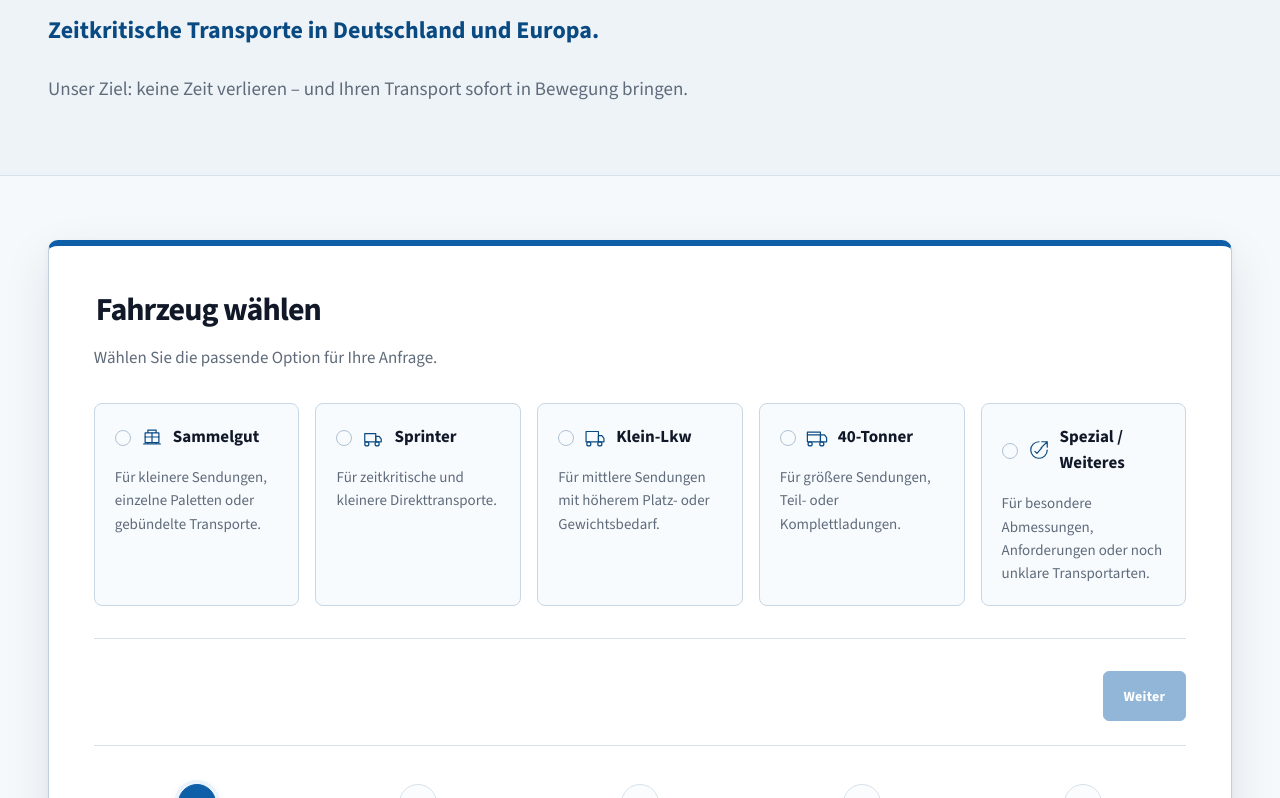
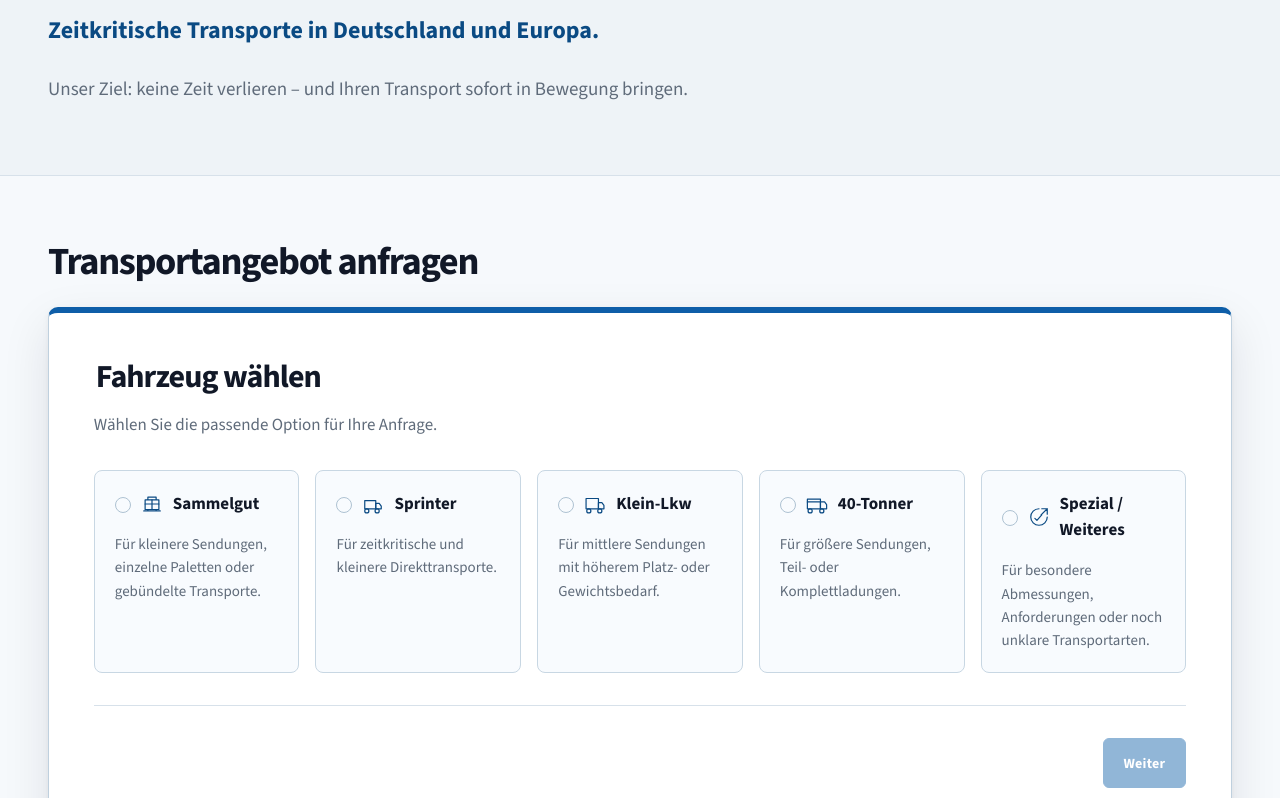
Before and after one commit to CornerDesign-Dominic/BPL-WEB, a Next.js app: page / in a window 1280 px wide. Shown: the part 302-1100 px from the top of the page. Built offline with nearby package versions, Linux system fonts and the light colour scheme.

Commit message:
Add heading to transport request form

```diff
--- a/src/app/globals.css
+++ b/src/app/globals.css
@@ -118,6 +118,8 @@ h3 { margin-bottom: var(--space-2); font-size: 1.25rem; line-height: 1.22; }
 .button:disabled { cursor: not-allowed; opacity: 0.45; }
 
 .transport-request-section { padding: clamp(var(--space-5), 5vw, var(--space-8)) 0 var(--space-10); scroll-margin-top: calc(var(--header-height) + var(--space-2)); background: var(--color-surface); }
+.transport-request-section__heading { margin-bottom: var(--space-3); }
+.transport-request-section__heading h2 { max-width: none; margin: 0; color: var(--color-text); font-size: clamp(1.875rem, 3vw, 2.5rem); font-weight: 800; letter-spacing: -0.035em; }
 .transport-request-box { position: relative; padding: clamp(var(--space-3), 3.5vw, var(--space-6)); padding-bottom: var(--space-3); border: 1px solid #bfd0de; border-top: 0.375rem solid var(--color-primary); border-radius: 0.625rem; background: var(--color-background); box-shadow: 0 1.125rem 3rem var(--color-form-shadow), 0 0.125rem 0.375rem rgb(17 24 39 / 5%); }
 .transport-request-box::before { position: absolute; top: 0; right: var(--space-4); left: var(--space-4); height: 1px; background: rgb(255 255 255 / 80%); content: ""; }
 .transport-request-box form { display: grid; min-height: 0; grid-template-rows: auto auto auto; }
@@ -287,6 +289,7 @@ h3 { margin-bottom: var(--space-2); font-size: 1.25rem; line-height: 1.22; }
   .page-container, .site-header__inner, .site-footer__inner { width: min(100% - 2rem, var(--content-width)); }
   .hero__content { min-height: 0; padding-block: var(--space-8); }
   .transport-request-section { padding-block: var(--space-4) var(--space-8); }
+  .transport-request-section__heading { margin-bottom: var(--space-2); }
   .transport-request-box { padding: var(--space-3); }
   .transport-request-box form { grid-template-rows: auto auto auto; }
   .request-step-content { padding: 0 0 var(--space-3); }
--- a/src/components/transport-request/TransportRequestForm.tsx
+++ b/src/components/transport-request/TransportRequestForm.tsx
@@ -121,7 +121,10 @@ export function TransportRequestForm() {
   const submitLabel = status === "submitting" ? "Anfrage wird übermittelt …" : "Transportanfrage absenden";
 
   return (
-    <section className="transport-request-section" id="transportanfrage" aria-label="Transportanfrage">
+    <section className="transport-request-section" id="transportanfrage" aria-labelledby="transport-request-heading">
+      <div className="page-container transport-request-section__heading">
+        <h2 id="transport-request-heading">Transportangebot anfragen</h2>
+      </div>
       <div className="page-container transport-request-box">
         <form noValidate onSubmit={(event) => { event.preventDefault(); if (step === 5) void submit(); }}>
           <div className="request-step-content">
```
